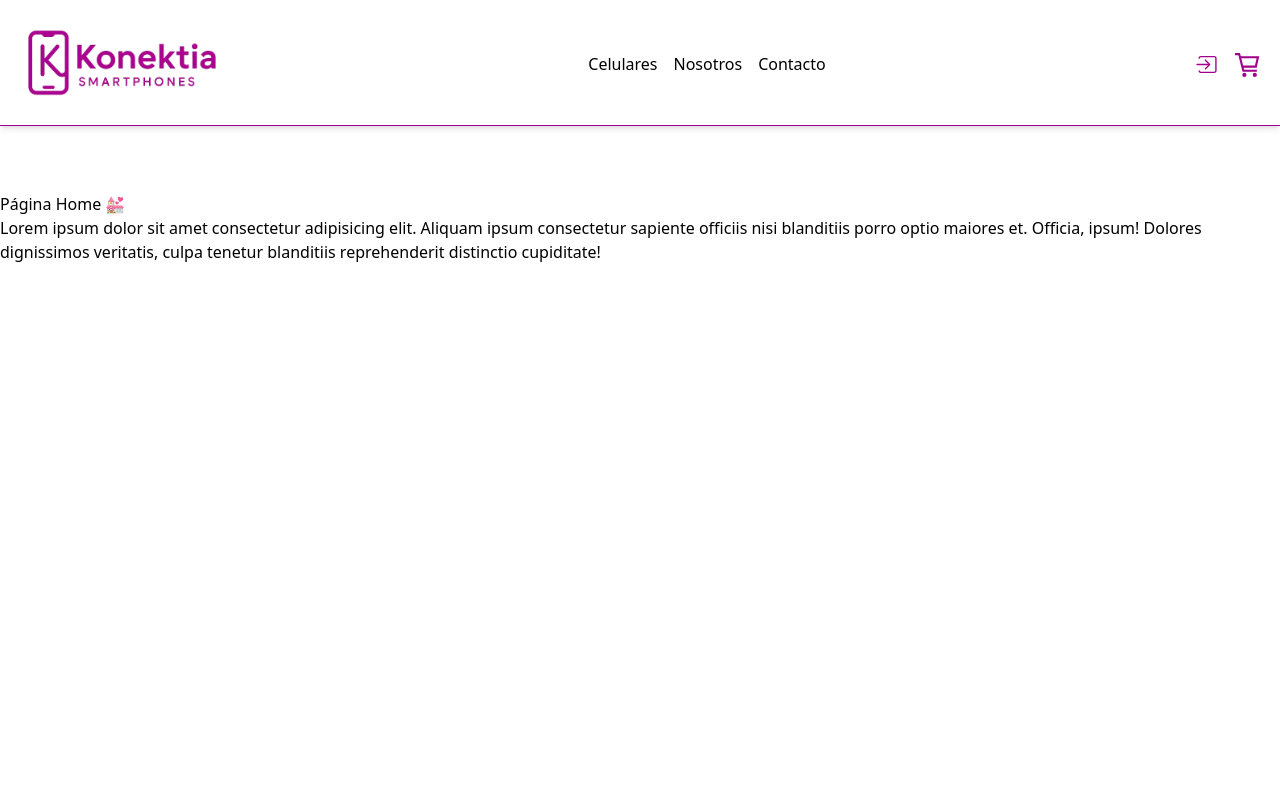
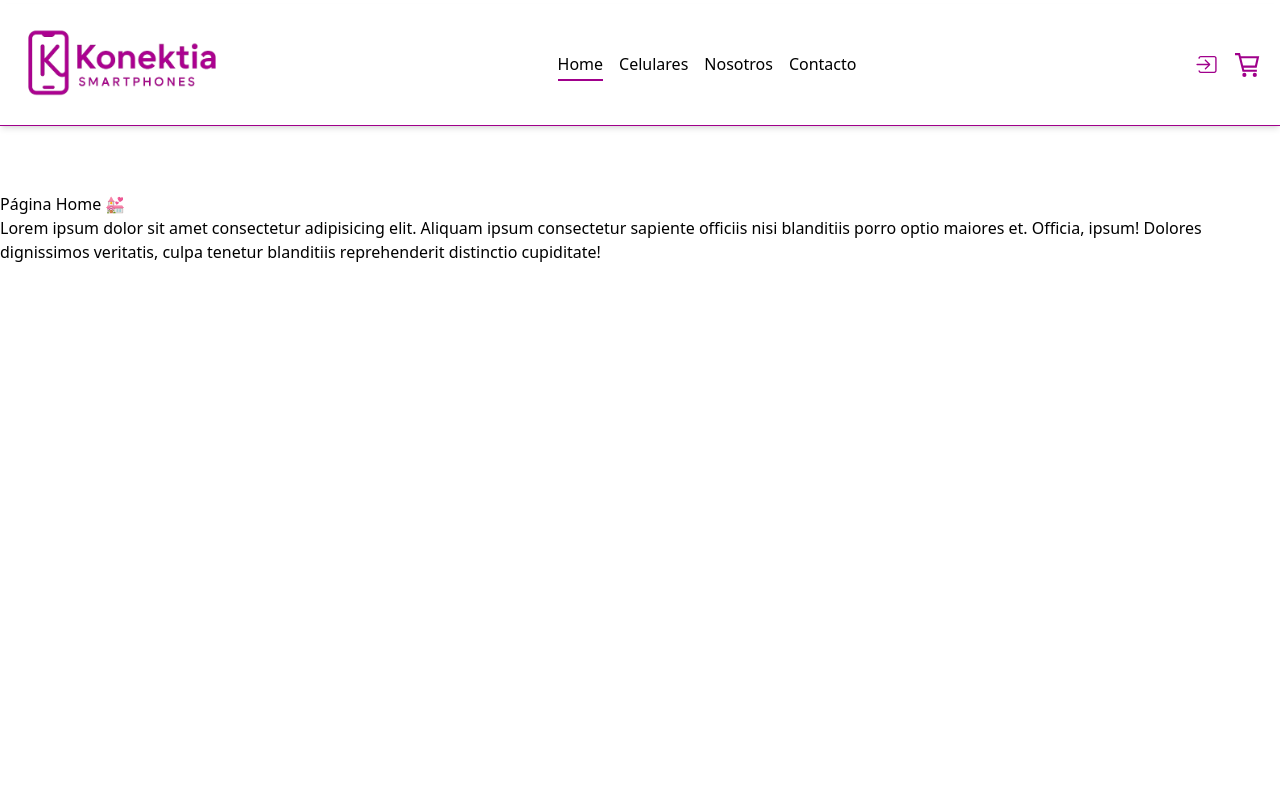
Before and after one commit to germanpgonzalez/konektia-ecommerce, a React (Vite) app: page / in a window 1280 px wide. Shown: the top 800 px of the page. Built offline with nearby package versions, Linux system fonts and the light colour scheme.

Commit message:
Agregando estilos al navlink

```diff
--- a/src/components/Navbar.tsx
+++ b/src/components/Navbar.tsx
@@ -1,8 +1,12 @@
+import { NavLink } from "react-router-dom"
 import { GrCart } from "react-icons/gr";
 import { IoIosLogIn } from "react-icons/io";
 import Logo from "../assets/logo.png";
 
 const Navbar = () => {
+
+    const ActiveStyle = 'border-b-2 border-primario pb-1 ';
+
   return (
     <nav className="text-primario mt-1 flex justify-between items-center border-b-1 shadow-md p-5 fixed top-0 left-0 right-0 bg-white z-10">
         <div>
@@ -10,9 +14,38 @@ const Navbar = () => {
         </div>
         <div>
             <ul className="flex gap-4 text-black">
-                <li>Celulares</li>
-                <li>Nosotros</li>
-                <li>Contacto</li>
+                <li>
+                    <NavLink
+                        to="/"
+                        className={({ isActive }) => isActive ? ActiveStyle : undefined}
+                    >
+                        Home
+                    </NavLink>
+                </li>
+                <li>
+                    <NavLink
+                        to="/celulares"
+                        className={({ isActive }) => isActive ? ActiveStyle : undefined}
+                    >
+                        Celulares
+                    </NavLink>
+                </li>
+                <li>
+                    <NavLink
+                        to="/nosotros"
+                        className={({ isActive }) => isActive ? ActiveStyle : undefined}
+                    >
+                        Nosotros
+                    </NavLink>
+                </li>
+                <li>
+                    <NavLink
+                        to="/contacto"
+                        className={({ isActive }) => isActive ? ActiveStyle : undefined}
+                    >
+                        Contacto
+                    </NavLink>
+                </li>
             </ul>
         </div>
         <div>
```
